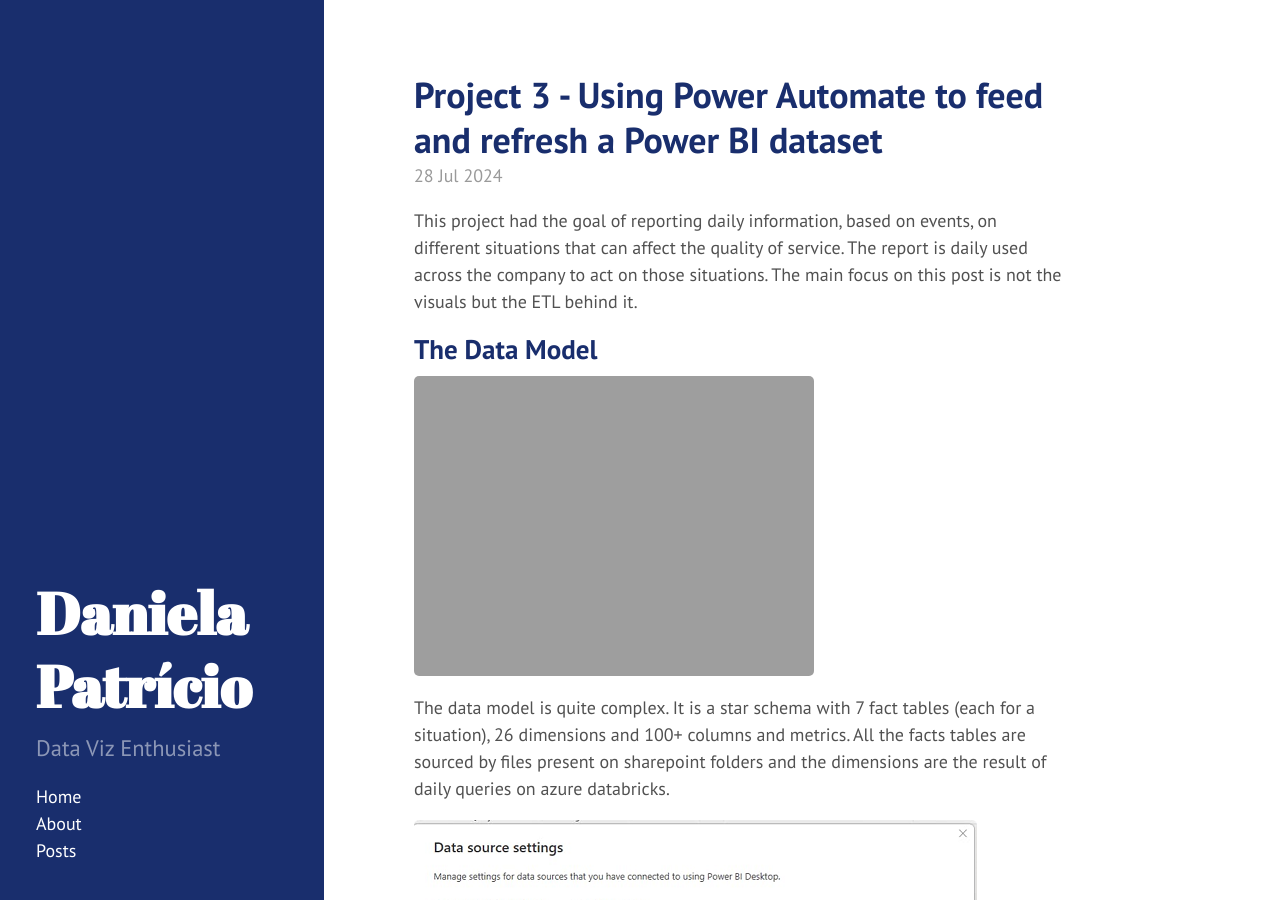
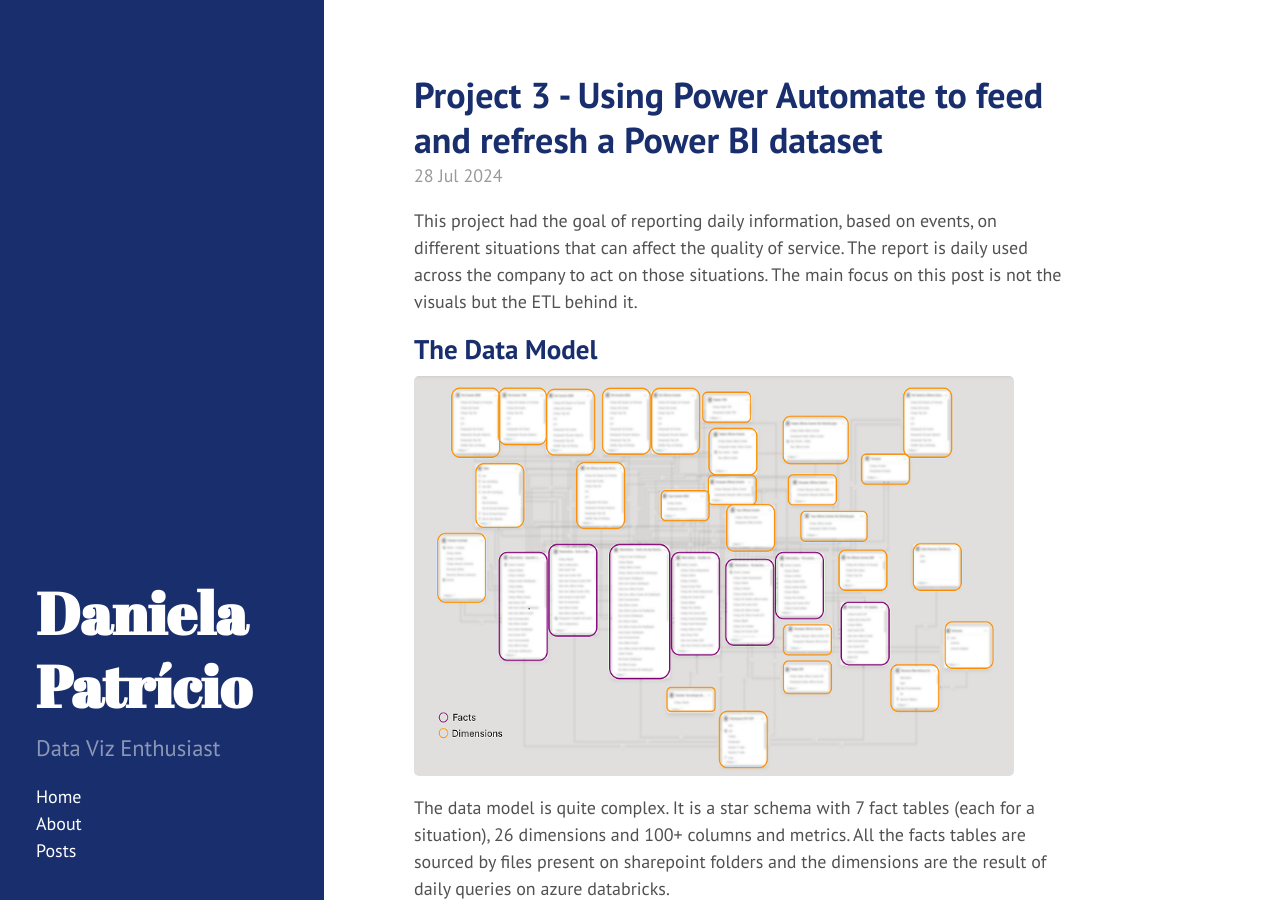
Before and after one commit to DanielaPatricio/DanielaPatricio.github.io, a Jekyll site: the page built from _posts/2024-07-28-project-3.md, in a window 1280 px wide and 900 px high. Built offline with Jekyll 4.4.1, drawn with Linux system fonts in a browser that asks for light colours.

Commit message:
Update 2024-07-28-project-3.md
final sizing

```diff
--- a/_posts/2024-07-28-project-3.md
+++ b/_posts/2024-07-28-project-3.md
@@ -13,12 +13,14 @@
 
 ## The Data Model
 
-![Data Model](/public/images/datamodel.png =800x400)
+
+
+<img src="/public/images/datamodel.png" alt="Data Model" width="600" height="400">
 
 The data model is quite complex. It is a star schema with 7 fact tables (each for a situation), 26 dimensions and 100+ columns and metrics.
 All the facts tables are sourced by files present on sharepoint folders and the dimensions are the result of daily queries on azure databricks.
 
-![Data Model](/public/images/p3_datasources.png)
+<img src="/public/images/p3_datasources.png" alt="Data Sources">
 
 ## Power Automate, the savior of the crown
 
```
